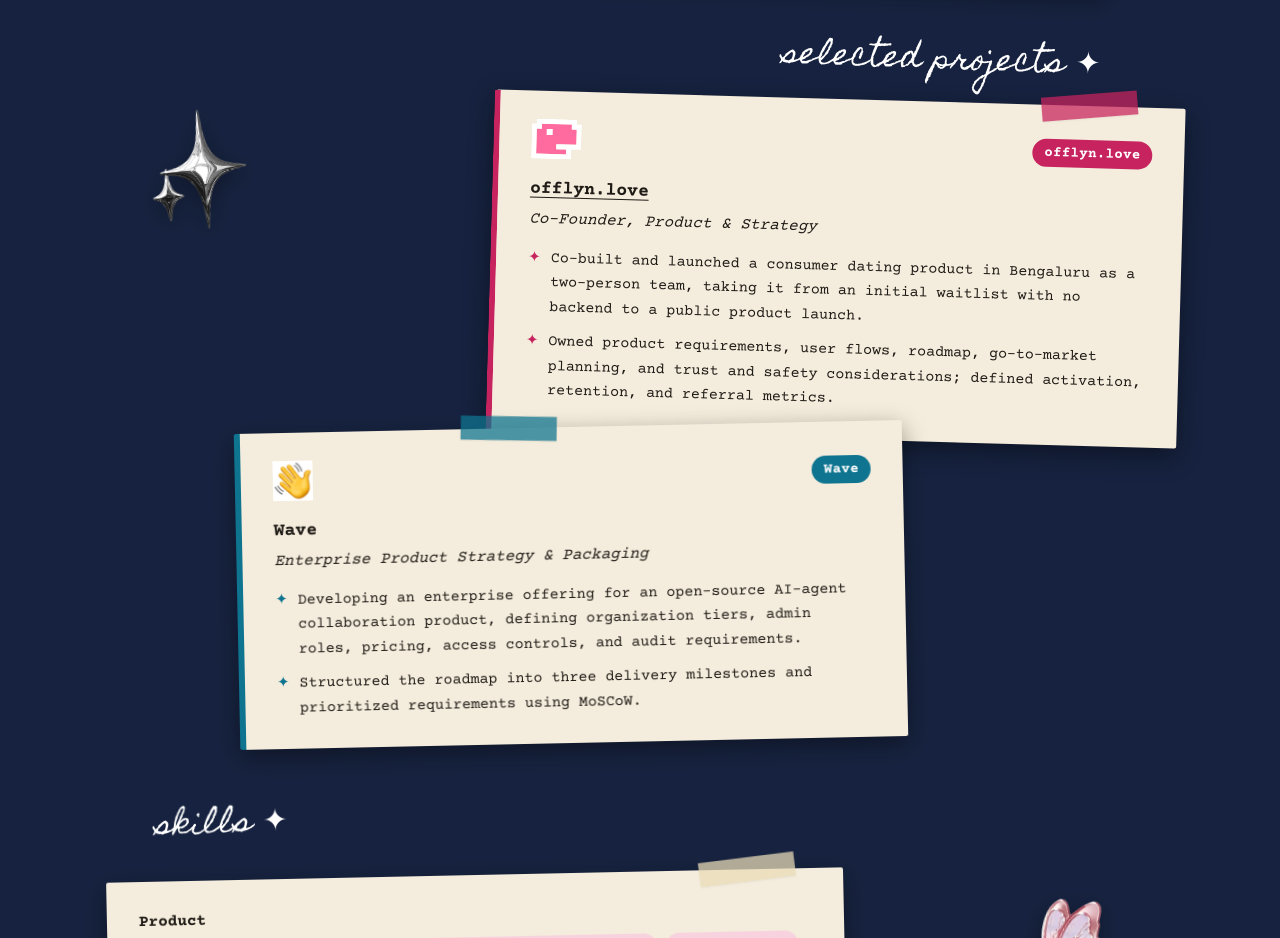
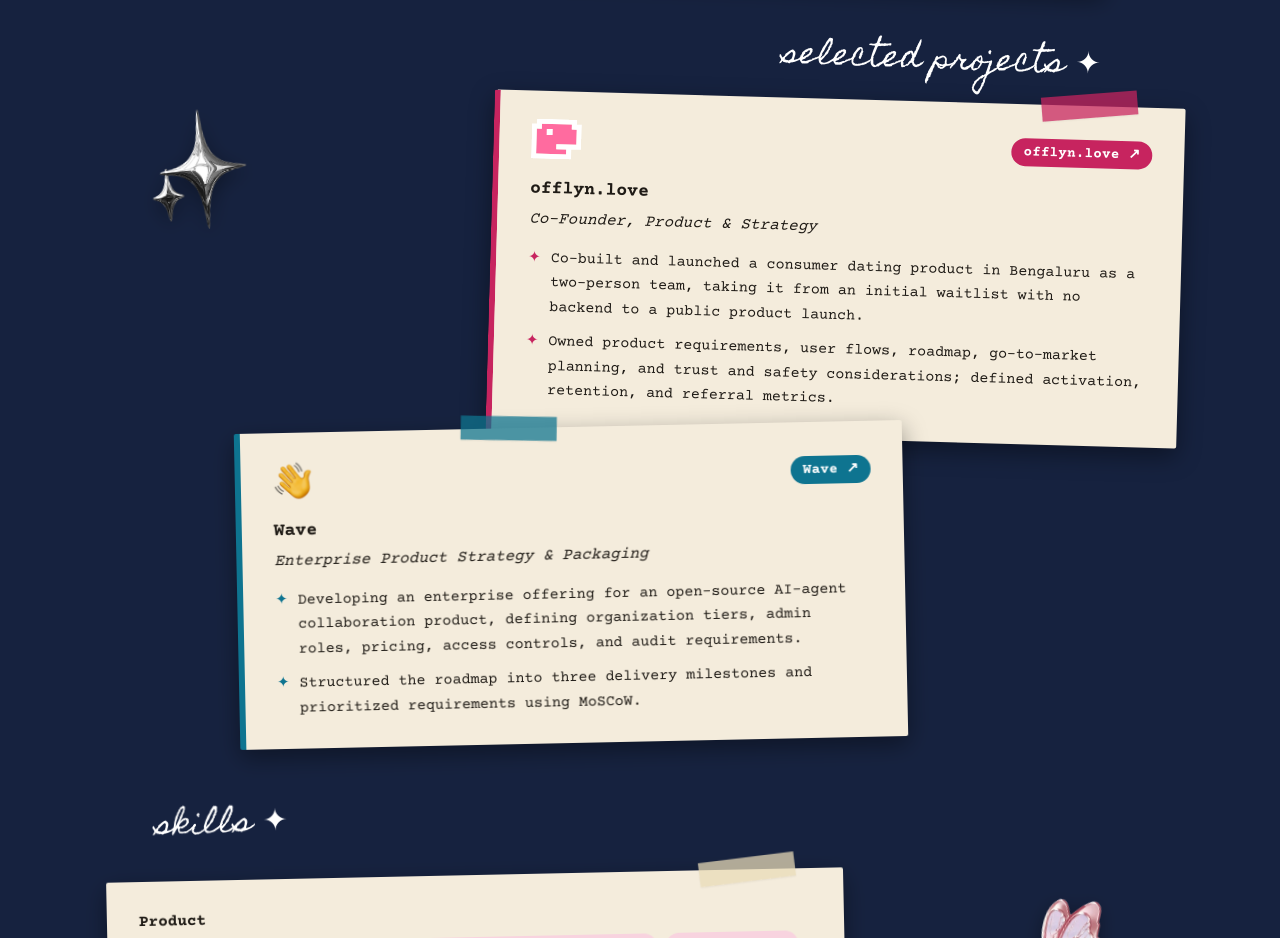
Before and after one commit to mayooooori/prof, a Next.js app: page /resume in a window 1280 px wide. Shown: the part 3140-4078 px from the top of the page. Built offline with nearby package versions, Linux system fonts and the light colour scheme.

Commit message:
feat(resume-page): link the offlyn.love and Wave chips to their landing pages
The company chip becomes a link (new tab, with a ↗) when the entry has a
url; the card title is plain text so there is one clear link per card.
The Wave icon is multiply-blended so its white square disappears.

```diff
--- a/src/components/resume-parts.tsx
+++ b/src/components/resume-parts.tsx
@@ -42,21 +42,54 @@
 }
 
 /** The company chip, with the company's small mark beside it when known. */
-export function OrgBadge({ org, color, logo }: { org: string; color: string; logo?: Logo }) {
+export function OrgBadge({
+  org,
+  color,
+  logo,
+  href,
+}: {
+  org: string;
+  color: string;
+  logo?: Logo;
+  href?: string;
+}) {
   return (
     <span className='flex items-center gap-2 shrink-0'>
       {logo && <LogoImage logo={logo} className='h-7 sm:h-8' />}
-      <Chip color={color}>{org}</Chip>
+      <Chip color={color} href={href}>
+        {org}
+      </Chip>
     </span>
   );
 }
 
-export function Chip({ children, color }: { children: React.ReactNode; color: string }) {
+export function Chip({
+  children,
+  color,
+  href,
+}: {
+  children: React.ReactNode;
+  color: string;
+  /** When set, the chip is a link to this page (opens in a new tab). */
+  href?: string;
+}) {
+  const cls =
+    'inline-block rounded-full px-3 py-1 text-xs sm:text-sm font-bold text-white tracking-wide';
+  if (href) {
+    return (
+      <a
+        href={href}
+        target='_blank'
+        rel='noopener noreferrer'
+        className={`${cls} hover:brightness-110 hover:-translate-y-0.5 transition`}
+        style={{ backgroundColor: color }}
+      >
+        {children} <span aria-hidden>↗</span>
+      </a>
+    );
+  }
   return (
-    <span
-      className='inline-block rounded-full px-3 py-1 text-xs sm:text-sm font-bold text-white tracking-wide'
-      style={{ backgroundColor: color }}
-    >
+    <span className={cls} style={{ backgroundColor: color }}>
       {children}
     </span>
   );
@@ -112,18 +145,12 @@
     <Paper className={`w-[95%] ${className}`} tape={tape} accent={entry.accent}>
       <div className='flex items-center justify-between gap-3 mb-4'>
         {entry.logo ? <LogoImage logo={entry.logo} /> : <span />}
-        <OrgBadge org={entry.org} color={entry.accent} logo={entry.orgLogo} />
+        <OrgBadge org={entry.org} color={entry.accent} logo={entry.orgLogo} href={entry.url} />
       </div>
 
       <div className='flex flex-col sm:flex-row sm:items-baseline sm:justify-between gap-x-4'>
         <p className='font-bold text-base sm:text-lg leading-snug'>
-          {entry.url ? (
-            <a href={entry.url} target='_blank' rel='noopener noreferrer' className='underline underline-offset-4'>
-              {title}
-            </a>
-          ) : (
-            title
-          )}
+          {title}
         </p>
         {entry.location && <p className='text-sm shrink-0'>{entry.location}</p>}
       </div>
--- a/src/content/resume.ts
+++ b/src/content/resume.ts
@@ -18,7 +18,7 @@
   nextech: { src: '/logos/nextech.jpg', alt: 'NexTech', width: 200, height: 200, blend: true },
   purview: { src: '/logos/purview.jpg', alt: 'Purview', width: 200, height: 200, blend: true },
   sjce: { src: '/logos/sjce.jpg', alt: "St. Joseph's College of Engineering", width: 200, height: 200, blend: true },
-  wave: { src: '/logos/wave.png', alt: 'Wave', width: 180, height: 180 },
+  wave: { src: '/logos/wave.png', alt: 'Wave', width: 180, height: 180, blend: true },
 } satisfies Record<string, Logo>;
 
 export type Entry = {
@@ -117,6 +117,7 @@
   role: string;
   location?: string;
   dates?: string;
+  /** Landing page; makes the company chip a link. */
   url?: string;
   bullets: string[];
 };
@@ -206,6 +207,7 @@
       org: 'Wave',
       logo: logos.wave,
       accent: '#0e7490',
+      url: 'https://wave.davidsling.in',
       role: 'Enterprise Product Strategy & Packaging',
       bullets: [
         'Developing an enterprise offering for an open-source AI-agent collaboration product, defining organization tiers, admin roles, pricing, access controls, and audit requirements.',
```
